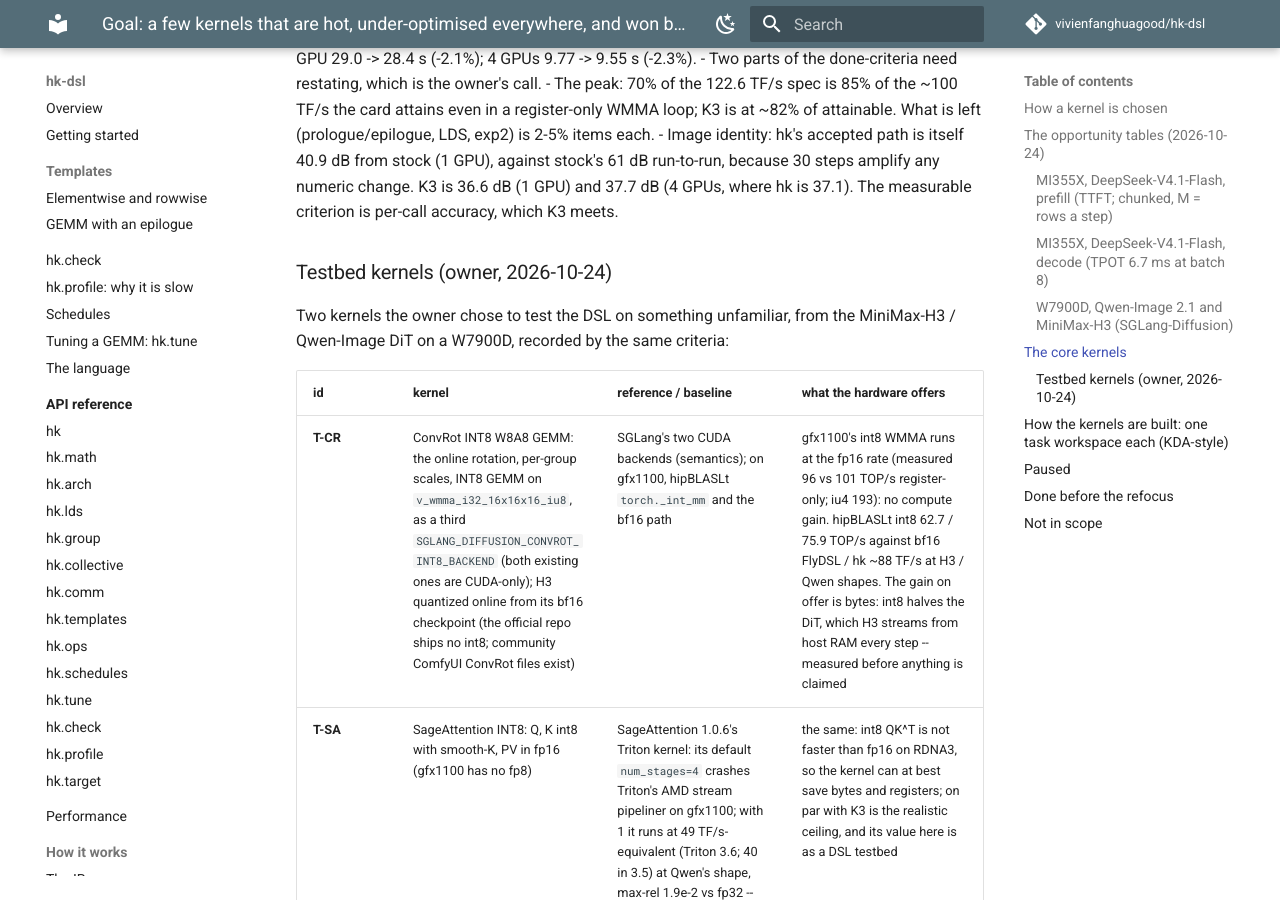
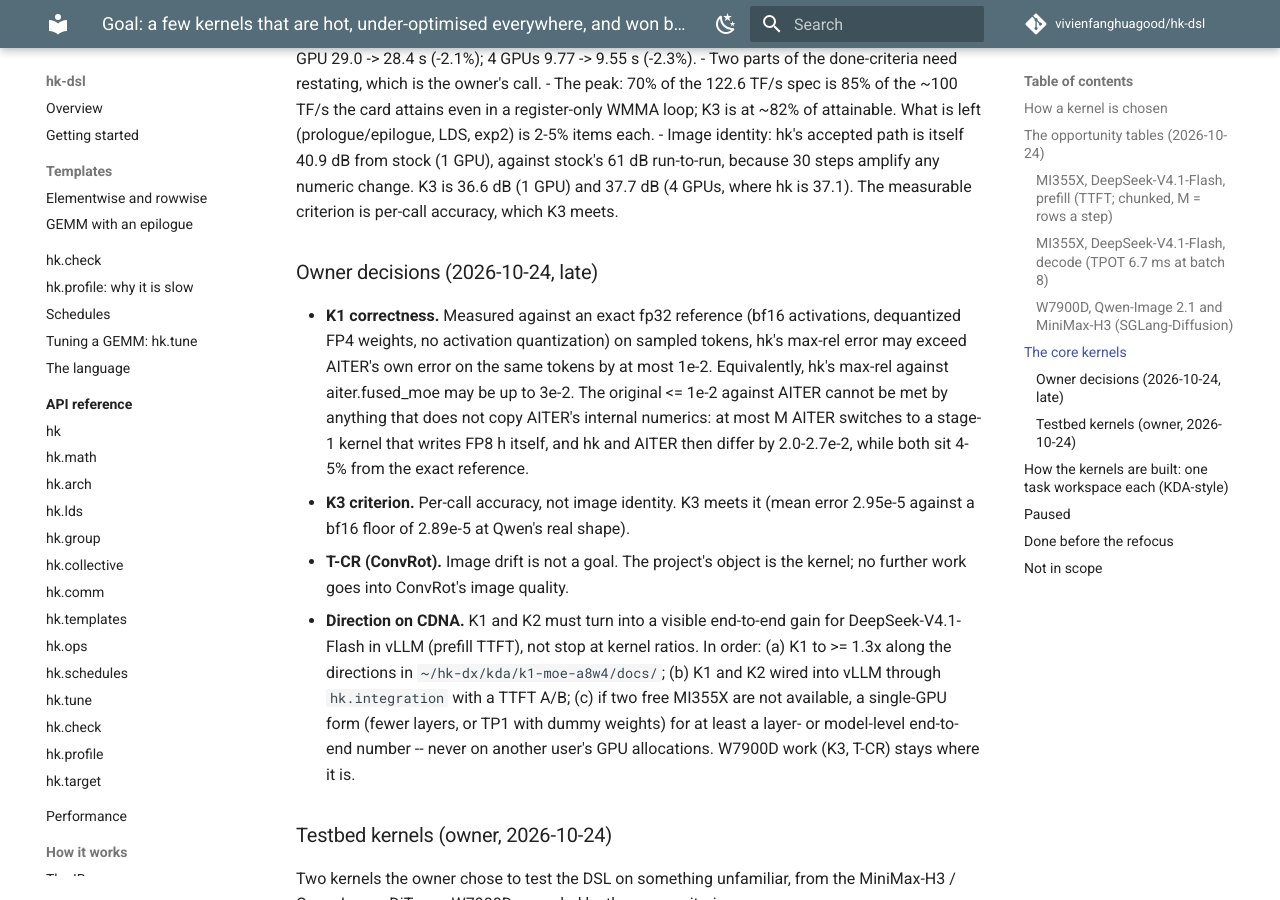
Before and after one commit to vivienfanghuagood/hk-dsl, an MkDocs documentation site: the page built from docs/design/e2e-goal.md, in a window 1280 px wide and 900 px high, scrolled down 4452 px. Built offline with MkDocs 1.6.1 and Material for MkDocs 9.7.7, drawn with Linux system fonts in a browser that asks for light colours; comment, search, counter and statistics services are not loaded.

Commit message:
docs/design/e2e-goal: the owner's decisions -- K1 and K3 criteria, ConvRot quality out of scope, CDNA end-to-end direction
Co-Authored-By: Claude <noreply@anthropic.com>

```diff
--- a/docs/design/e2e-goal.md
+++ b/docs/design/e2e-goal.md
@@ -114,6 +114,28 @@ split over KV. It reads SGLang's (B, N, H, D) views in place at any length.
     against stock's 61 dB run-to-run, because 30 steps amplify any numeric
     change. K3 is 36.6 dB (1 GPU) and 37.7 dB (4 GPUs, where hk is 37.1). The
     measurable criterion is per-call accuracy, which K3 meets.
+
+### Owner decisions (2026-10-24, late)
+
+- **K1 correctness.** Measured against an exact fp32 reference (bf16 activations,
+  dequantized FP4 weights, no activation quantization) on sampled tokens, hk's max-rel
+  error may exceed AITER's own error on the same tokens by at most 1e-2. Equivalently,
+  hk's max-rel against aiter.fused_moe may be up to 3e-2. The original <= 1e-2 against
+  AITER cannot be met by anything that does not copy AITER's internal numerics: at most
+  M AITER switches to a stage-1 kernel that writes FP8 h itself, and hk and AITER then
+  differ by 2.0-2.7e-2, while both sit 4-5% from the exact reference.
+- **K3 criterion.** Per-call accuracy, not image identity. K3 meets it (mean error 2.95e-5
+  against a bf16 floor of 2.89e-5 at Qwen's real shape).
+- **T-CR (ConvRot).** Image drift is not a goal. The project's object is the kernel; no
+  further work goes into ConvRot's image quality.
+- **Direction on CDNA.** K1 and K2 must turn into a visible end-to-end gain for
+  DeepSeek-V4.1-Flash in vLLM (prefill TTFT), not stop at kernel ratios. In order:
+  (a) K1 to >= 1.3x along the directions in `~/hk-dx/kda/k1-moe-a8w4/docs/`;
+  (b) K1 and K2 wired into vLLM through `hk.integration` with a TTFT A/B;
+  (c) if two free MI355X are not available, a single-GPU form (fewer layers, or TP1 with
+  dummy weights) for at least a layer- or model-level end-to-end number -- never on
+  another user's GPU allocations.
+  W7900D work (K3, T-CR) stays where it is.
 
 ### Testbed kernels (owner, 2026-10-24)
 
```
